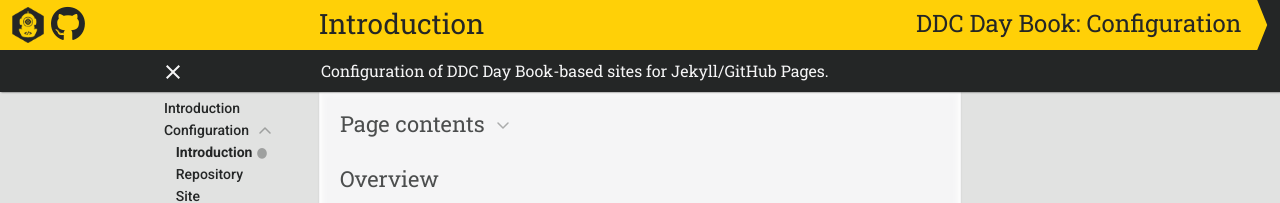
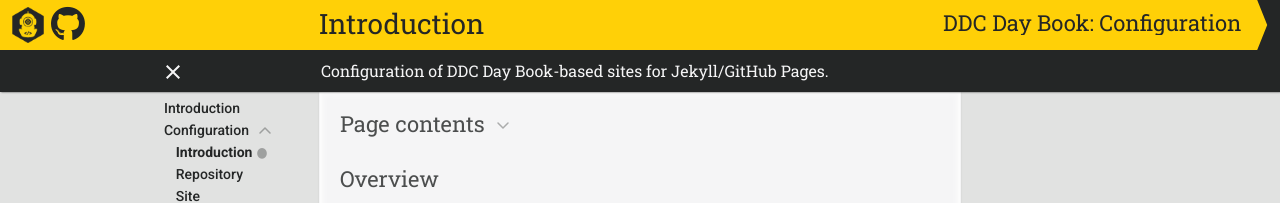
Before and after one commit to ddc-java/ddc-day-book, a Jekyll site: the page built from configuration/index.md, in a window 1280 px wide. Shown: the top 203 px of the page. Built offline with Jekyll 4.4.1, drawn with Linux system fonts in a browser that asks for light colours; nearby versions of some CDN libraries; our own code applies the rules of GitHub Pages for plain Markdown files.

Commit message:
Adjust h2 size

```diff
--- a/_sass/ddc-day-book.scss
+++ b/_sass/ddc-day-book.scss
@@ -311,7 +311,7 @@
   }
 
   h2 & {
-    font-size: 22px;
+    font-size: 90%;
   }
 
   header &, div#banner & {
@@ -1174,6 +1174,7 @@
     }
 
     > h2 {
+      font-size: 22px;
       top: 10px;
       right: 0;
       margin-right: calc(1.45% + 2 * #{$banner-extension});
@@ -1363,8 +1364,10 @@
     }
 
     > h2 {
+      font-size: 20px;
       top: 5px;
       color: $deep-dive-yellow;
+      margin-right: 10px;
     }
 
     > p {
```
